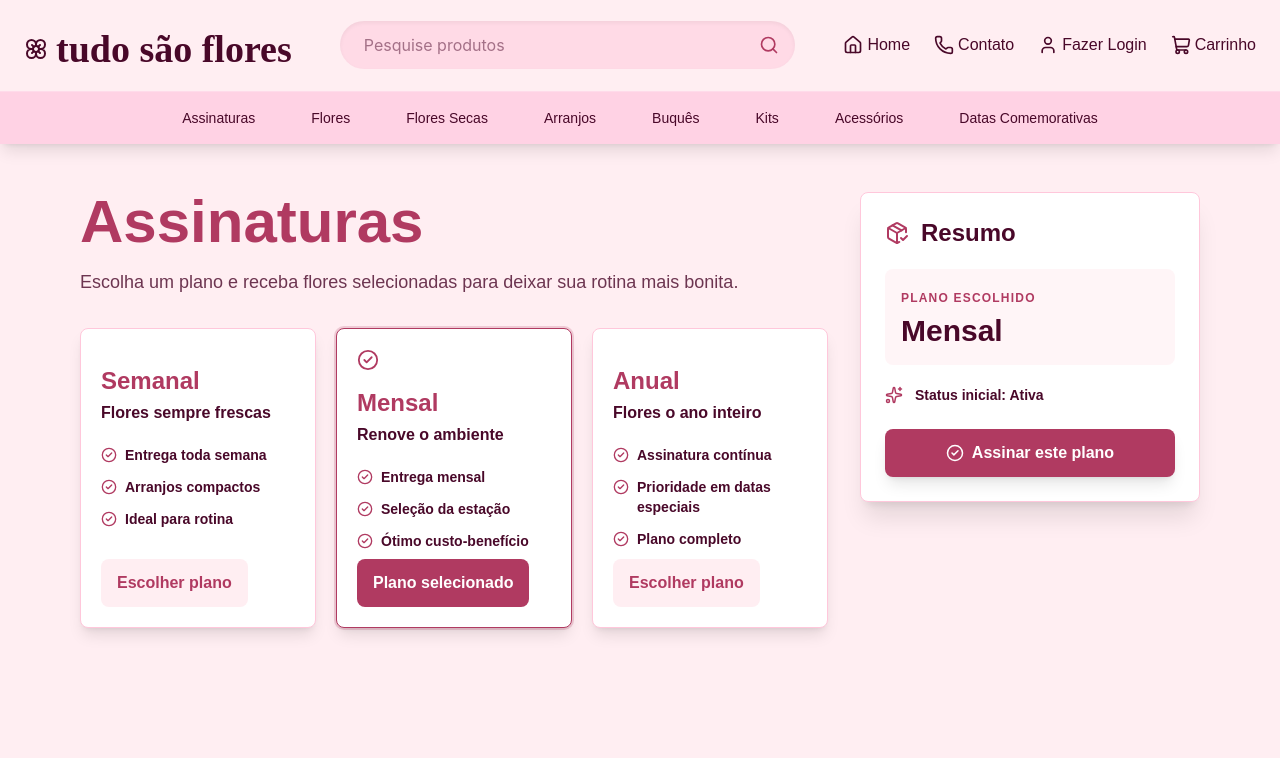
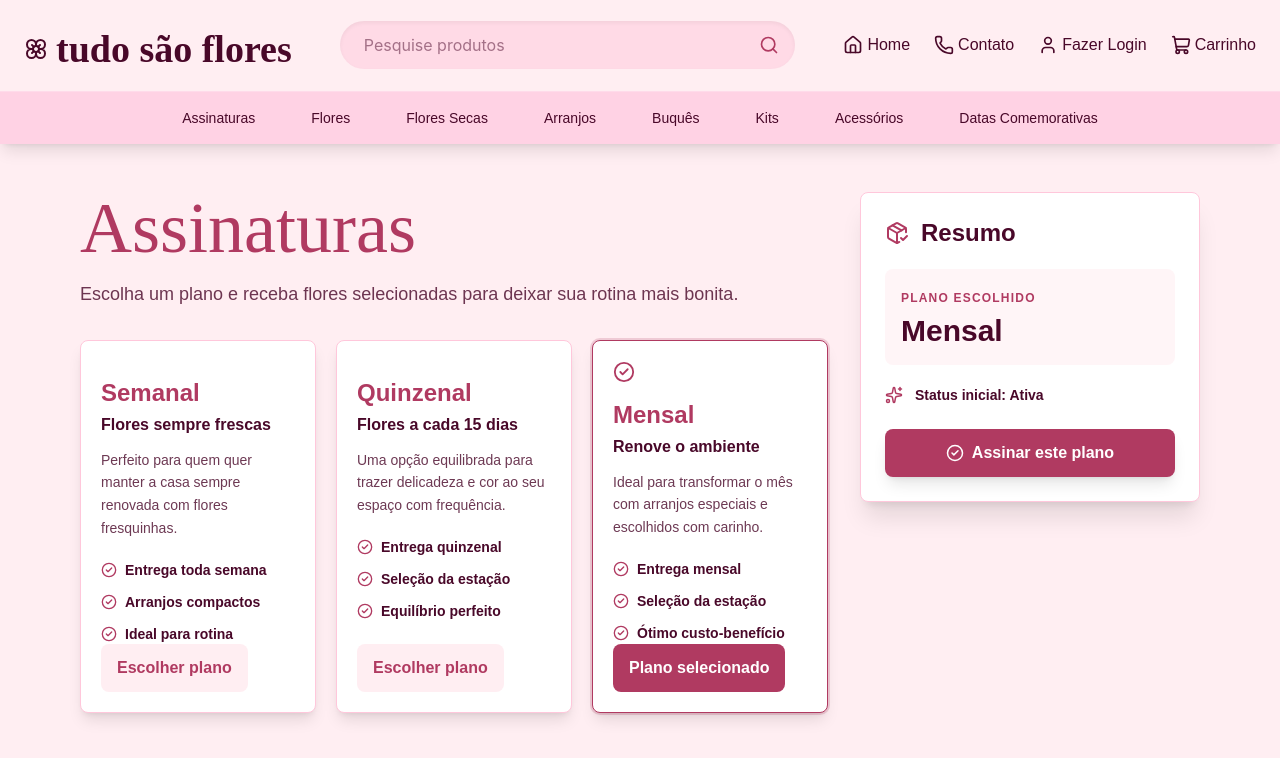
Before and after one commit to vaniacourses/Floricultura-PRPP, a React (Vite) app in the folder react/: page /assinaturas in a window 1280 px wide. Shown: the top 758 px of the page. Built offline with nearby package versions, Linux system fonts and the light colour scheme.

Commit message:
mudei a fonte e agr clicando no botao abre o login

```diff
--- a/react/src/pages/AssinaturasPage.tsx
+++ b/react/src/pages/AssinaturasPage.tsx
@@ -1,59 +1,46 @@
 import { useState } from "react";
 import {
   CheckCircle2,
-  Loader2,
   PackageCheck,
   Sparkles,
 } from "lucide-react";
-import { Assinatura, contratarAssinatura } from "../services/assinaturasApi";
+import { useNavigate } from "react-router-dom";
 
 const PLANOS = [
   {
     nome: "Semanal",
     subtitulo: "Flores sempre frescas",
+    descricao: "Perfeito para quem quer manter a casa sempre renovada com flores fresquinhas.",
     beneficios: ["Entrega toda semana", "Arranjos compactos", "Ideal para rotina"],
+  },
+  {
+    nome: "Quinzenal",
+    subtitulo: "Flores a cada 15 dias",
+    descricao: "Uma opção equilibrada para trazer delicadeza e cor ao seu espaço com frequência.",
+    beneficios: ["Entrega quinzenal", "Seleção da estação", "Equilíbrio perfeito"],
   },
   {
     nome: "Mensal",
     subtitulo: "Renove o ambiente",
+    descricao: "Ideal para transformar o mês com arranjos especiais e escolhidos com carinho.",
     beneficios: ["Entrega mensal", "Seleção da estação", "Ótimo custo-benefício"],
-  },
-  {
-    nome: "Anual",
-    subtitulo: "Flores o ano inteiro",
-    beneficios: ["Assinatura contínua", "Prioridade em datas especiais", "Plano completo"],
   },
 ];
 
 const AssinaturasPage = () => {
+  const navigate = useNavigate();
   const [planoSelecionado, setPlanoSelecionado] = useState("Mensal");
-  const [assinaturaCriada, setAssinaturaCriada] = useState<Assinatura | null>(null);
-  const [carregando, setCarregando] = useState(false);
-  const [erro, setErro] = useState("");
 
   const planoAtual = PLANOS.find((plano) => plano.nome === planoSelecionado) || PLANOS[1];
 
-  const handleContratar = async () => {
-    setErro("");
-    setAssinaturaCriada(null);
-
-    try {
-      setCarregando(true);
-      const assinatura = await contratarAssinatura(planoSelecionado);
-      setAssinaturaCriada(assinatura);
-    } catch (error) {
-      setErro("Não foi possível contratar a assinatura. Verifique se o backend está rodando.");
-    } finally {
-      setCarregando(false);
-    }
-  };
+  const handleContratar = () => navigate("/cliente-login");
 
   return (
     <main className="min-h-screen bg-rosa-claro font-[Arial] text-rosa-text">
       <section className="mx-auto grid max-w-6xl gap-8 px-4 py-8 md:grid-cols-[1fr_340px] md:py-12">
         <div>
           <div className="mb-8">
-            <h1 className="text-5xl font-bold leading-none text-rosa-choque md:text-6xl">
+            <h1 className="font-logo text-6xl font-normal leading-none text-rosa-choque md:text-7xl">
               Assinaturas
             </h1>
             <p className="mt-4 max-w-2xl text-base font-medium opacity-80 md:text-lg">
@@ -71,8 +58,6 @@ const AssinaturasPage = () => {
                   type="button"
                   onClick={() => {
                     setPlanoSelecionado(plano.nome);
-                    setAssinaturaCriada(null);
-                    setErro("");
                   }}
                   className={`flex min-h-[300px] flex-col rounded-lg border bg-white p-5 text-left shadow-lg transition-shadow hover:shadow-xl ${
                     selecionado
@@ -86,6 +71,9 @@ const AssinaturasPage = () => {
 
                   <h2 className="text-2xl font-black text-rosa-choque">{plano.nome}</h2>
                   <p className="mt-1 font-bold">{plano.subtitulo}</p>
+                  <p className="mt-3 text-sm font-medium leading-relaxed opacity-80">
+                    {plano.descricao}
+                  </p>
 
                   <ul className="mt-5 space-y-3">
                     {plano.beneficios.map((beneficio) => (
@@ -134,33 +122,11 @@ const AssinaturasPage = () => {
           <button
             type="button"
             onClick={handleContratar}
-            disabled={carregando}
-            className="mt-6 inline-flex min-h-12 w-full items-center justify-center gap-2 rounded-lg bg-rosa-choque px-6 py-3 font-bold text-white shadow-lg transition-colors hover:bg-rosa-text disabled:cursor-not-allowed disabled:opacity-60"
+            className="mt-6 inline-flex min-h-12 w-full items-center justify-center gap-2 rounded-lg bg-rosa-choque px-6 py-3 font-bold text-white shadow-lg transition-colors hover:bg-rosa-text"
           >
-            {carregando ? <Loader2 className="animate-spin" size={18} /> : <CheckCircle2 size={18} />}
+            <CheckCircle2 size={18} />
             Assinar este plano
           </button>
-
-          {erro && (
-            <div className="mt-5 rounded-lg border border-red-200 bg-red-50 px-4 py-3 text-sm font-semibold text-red-700">
-              {erro}
-            </div>
-          )}
-
-          {assinaturaCriada && (
-            <div className="mt-5 rounded-lg border border-green-200 bg-green-50 px-4 py-4 text-sm text-green-800">
-              <strong className="mb-2 block text-base">Assinatura contratada com sucesso.</strong>
-              <p>
-                Plano: <span className="font-bold">{assinaturaCriada.tipoPlano}</span>
-              </p>
-              <p>
-                Status: <span className="font-bold">{assinaturaCriada.status}</span>
-              </p>
-              <p className="mt-2 break-all font-mono text-xs">
-                Código: {assinaturaCriada.idAssinatura}
-              </p>
-            </div>
-          )}
         </aside>
       </section>
     </main>
```
Also changed, not shown: 1 other file (tests, documents, lock files or other folders).
